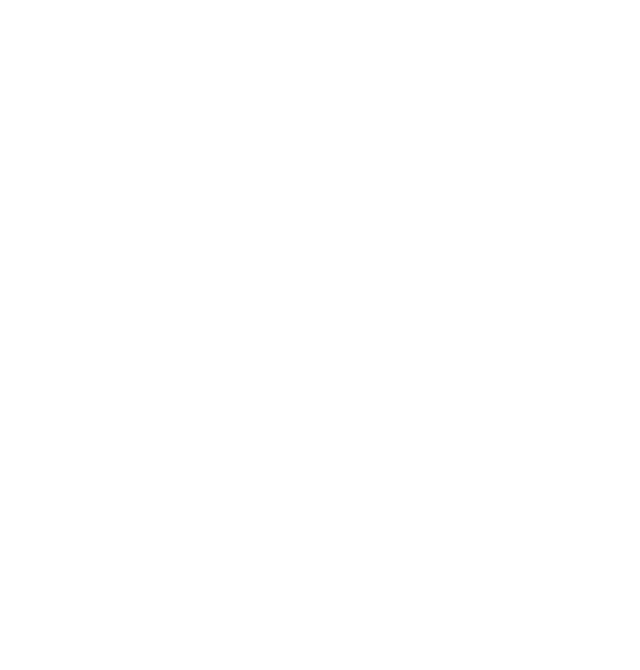
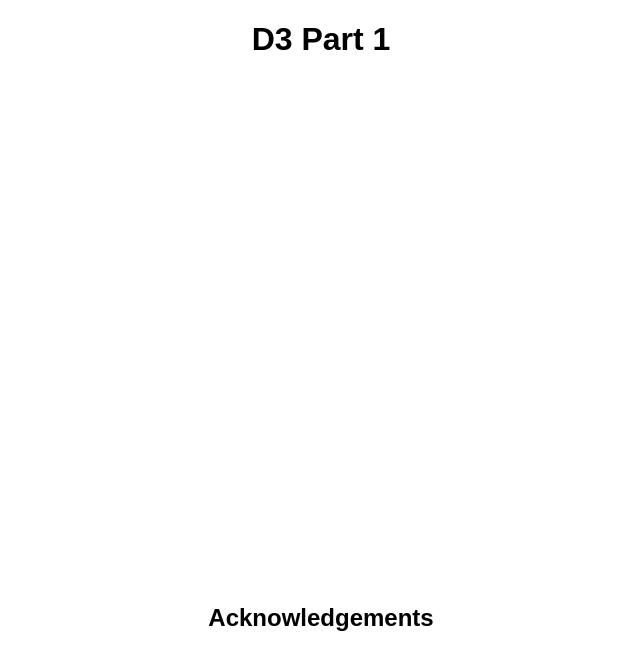
Before and after one commit to DS4200-S23-Class/ic-07-adriannaliu, a plain HTML site: page index.html in a window 1280 px wide. Shown: the whole page, without its empty margins (319-959 px from the left). Drawn offline with Linux system fonts and the light colour scheme.

Commit message:
set up frame and svg

```diff
--- a/index.html
+++ b/index.html
@@ -1,14 +1,18 @@
 <!DOCTYPE html>
 <html>
+  <head>
+    <meta charset="utf-8" />
+    <title>ic-07</title>
+    <link rel="stylesheet" href="styles.css" />
+    <script src="d3.v6.1.1/d3.min.js"></script>
+  </head>
 
-<head>
-    <meta charset=utf-8/>
-</head>
+  <body>
+    <h1 class="centered">D3 Part 1</h1>
+    <div id="frame"></div>
 
+    <h2 class="centered">Acknowledgements</h2>
 
-<body>
-
-
-</body>
-
+    <script src="main.js"></script>
+  </body>
 </html>
--- /dev/null
+++ b/main.js
@@ -0,0 +1,39 @@
+const FRAME_HEIGHT = 500;
+const FRAME_WIDTH = 500;
+const MARGINS = { left: 50, right: 50, top: 50, bottom: 50 };
+
+const VIS_HEIGHT = FRAME_HEIGHT - MARGINS.top - MARGINS.bottom;
+const VIS_WIDTH = FRAME_WIDTH - MARGINS.left - MARGINS.right;
+
+const data = [55000, 48000, 27000, 66000, 90000];
+
+// adding a frame
+let frame = d3
+  .select("#frame")
+  .append("svg")
+  .attr("height", FRAME_HEIGHT)
+  .attr("width", FRAME_WIDTH)
+  .attr("class", "frame");
+
+// // setting up scaling functions
+// const MAX_Y = d3.max(data, (d) => {
+//   return d;
+// });
+
+// const Y_SCALE = d3
+//   .scaleLinear()
+//   .domain([0, VIS_WIDTH])
+//   .range([0, MAX_Y + 10000]);
+
+// // adding points
+// frame
+//   .selectAll("points")
+//   .data(data)
+//   .enter()
+//   .append("circle")
+//   .attr("cx", MARGINS.left)
+//   .attr("cy", (d) => {
+//     return Y_SCALE(d) - MARGINS.top;
+//   })
+//   .attr("r", 20)
+//   .attr("class", "points");
--- /dev/null
+++ b/styles.css
@@ -0,0 +1,7 @@
+body {
+  font-family: "Arial";
+}
+
+.centered {
+  text-align: center;
+}
```
